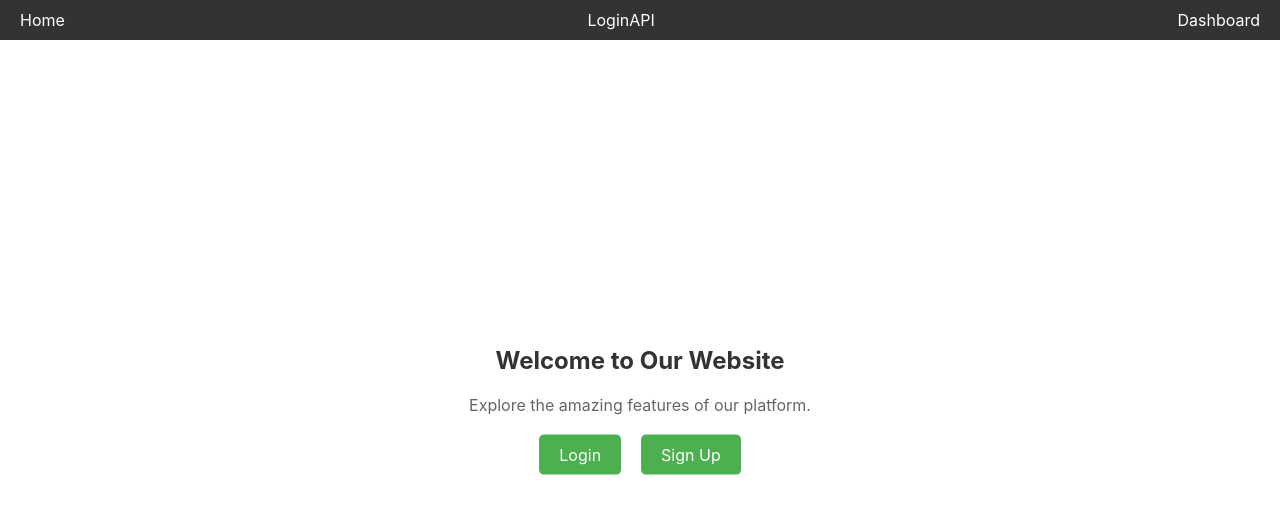
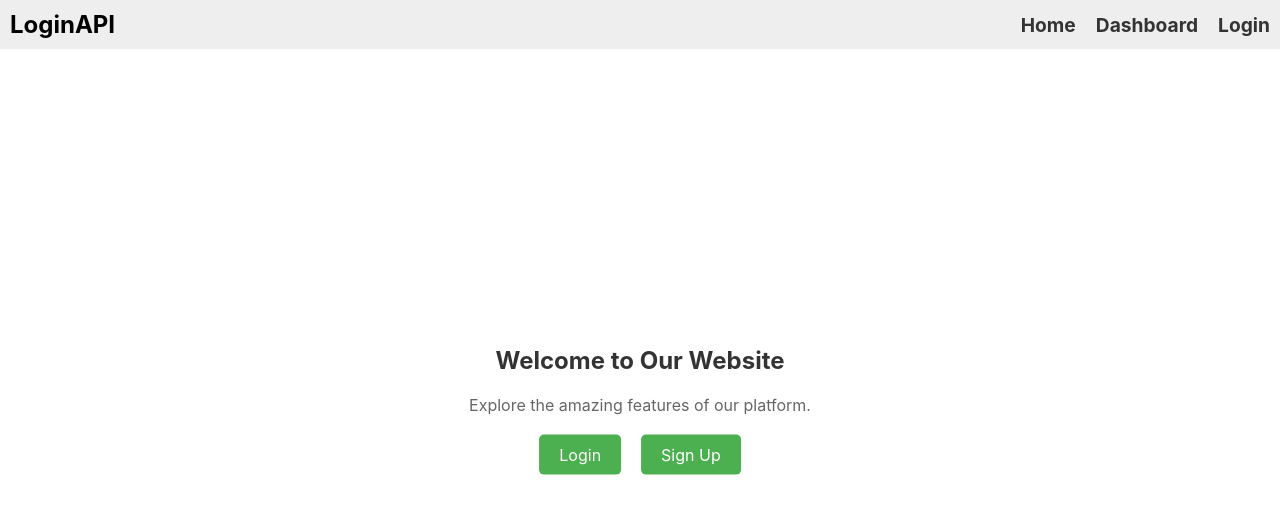
Before and after one commit to toramine/login-frontend, a React (Create React App) app: page / in a window 1280 px wide. Shown: the top 514 px of the page. Built offline with nearby package versions, Linux system fonts and the light colour scheme.

Commit message:
Topbarを変更

```diff
--- a/src/components/Topbar/Topbar.css
+++ b/src/components/Topbar/Topbar.css
@@ -1,15 +1,29 @@
 /* Topbar.css */
-.topbar {
+.topbar-container {
   display: flex;
   justify-content: space-between;
   align-items: center;
-  background-color: #333;
-  color: #fff;
   padding: 10px;
+  background-color: #eee;
 }
 
-.topbar-link {
+.app-title {
+  font-size: 1.5em;
+  font-weight: bold;
+}
+
+.nav-links {
+  display: flex;
+  gap: 20px;
+}
+
+.nav-links a, .nav-links button {
   text-decoration: none;
-  color: #fff;
-  margin: 0 10px;
+  color: #333;
+  font-weight: bold;
+  font-size: 1.2em;
+  cursor: pointer;
+  border: none;
+  background: none;
+  padding: 0;
 }
--- a/src/components/Topbar/Topbar.js
+++ b/src/components/Topbar/Topbar.js
@@ -1,20 +1,30 @@
 // Topbar.js
 import React from "react";
-import { Link } from "react-router-dom";
+import { Link, useNavigate } from "react-router-dom";
 import "./Topbar.css";
 
-const Topbar = () => {
+const Topbar = ({ isAuthenticated, onLogout }) => {
+  const navigate = useNavigate();
+
+  const handleLogout = () => {
+    // ログアウト処理
+    // この例では親コンポーネントから渡された onLogout 関数を呼び出しています
+    onLogout();
+    navigate("/");
+  };
+
   return (
-    <div className="topbar">
-      <Link to="/" className="topbar-link">
-        Home
-      </Link>
-      <Link to="/login" className="topbar-link">
-        LoginAPI
-      </Link>
-      <Link to="/dashboard" className="topbar-link">
-        Dashboard
-      </Link>
+    <div className="topbar-container">
+      <div className="app-title">LoginAPI</div>
+      <nav className="nav-links">
+        <Link to="/">Home</Link>
+        <Link to="/dashboard">Dashboard</Link>
+        {isAuthenticated ? (
+          <button onClick={handleLogout}>Logout</button>
+        ) : (
+          <Link to="/login">Login</Link>
+        )}
+      </nav>
     </div>
   );
 };
```
